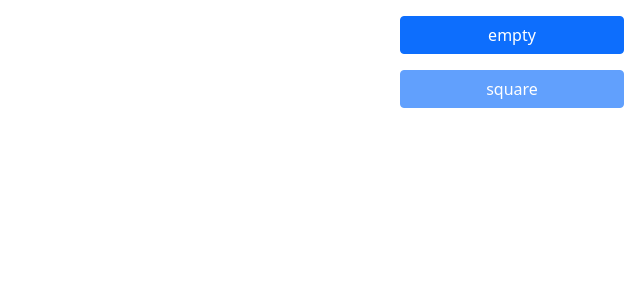
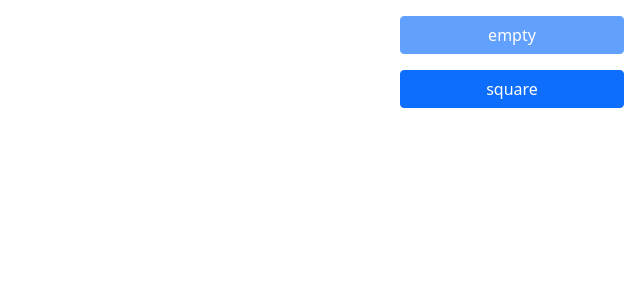
Before and after one commit to jschoedl/4colors, a React (Create React App) app: page / in a window 1280 px wide. Shown: the top 300 px of the page, without its empty margins (640-1280 px from the left). Built offline with nearby package versions, Linux system fonts and the light colour scheme; the HTML template or start-up script is replaced by a standard one.

Commit message:
implement display modes

```diff
--- a/src/components/ColoredGraph.js
+++ b/src/components/ColoredGraph.js
@@ -18,10 +18,11 @@ export default class ColoredGraph extends React.Component {
     constructor(props) {
         super(props)
         this.state = {
-            nodes: this.props.nodes,
-            edges: this.props.edges,
-            numberOfColors: this.props.nodes.length,
+            nodes: props.nodes,
+            edges: props.edges,
+            numberOfColors: props.nodes.length,
         }
+        this.setDisplayMode = props.setDisplayMode;
     }
 
     findMinimalKColoring() {
@@ -49,8 +50,7 @@ export default class ColoredGraph extends React.Component {
         }
     }
 
-    componentDidUpdate(prevProps, prevState, snapshot) {
-        if (this.state.nodes.length > prevState.nodes.length && prevState.nodes.length) {
+    insertRandomNode() {
         const highestIndex = this.state.nodes.length - 1
         let newEdges = []
         const numberOfEdges = Math.floor(Math.random() * 2 + 1)
@@ -65,6 +65,22 @@ export default class ColoredGraph extends React.Component {
             () => setTimeout(() => this.findMinimalKColoring(), 10)
         )
     }
+
+    componentDidUpdate(prevProps, prevState, snapshot) {
+        if (this.state.nodes !== prevState.nodes) {
+            this.setDisplayMode('custom')
+
+            if (this.state.nodes.length > prevState.nodes.length && prevState.nodes.length) {
+                this.insertRandomNode()
+            }
+        }
+
+        if (prevProps !== this.props && this.props.nodes !== undefined)
+            this.setState({
+                nodes: this.props.nodes,
+                edges: this.props.edges,
+                numberOfColors: this.props.nodes.length,
+            })
     }
 
     render() {
--- a/src/components/Controls.js
+++ b/src/components/Controls.js
@@ -1,10 +1,20 @@
 import {Button, Stack} from "react-bootstrap";
 
-export default function Controls() {
+export default function Controls(props) {
+    const displayMode = props.displayMode;
+    const setDisplayMode = props.setDisplayMode;
+
+    function DisplayModeButton(props){
+        const label = props.children;
+        return <Button onClick={() => setDisplayMode(label)} disabled={label === displayMode}>
+            {label}
+        </Button>
+    }
+
     return <div className="menu top right">
         <Stack gap={3}>
-            <Button>empty</Button>
-            <Button disabled>square</Button>
+            <DisplayModeButton>empty</DisplayModeButton>
+            <DisplayModeButton>square</DisplayModeButton>
         </Stack>
     </div>
 }
--- a/src/components/GraphViewer.js
+++ b/src/components/GraphViewer.js
@@ -1,10 +1,26 @@
 import ColoredGraph from "./ColoredGraph";
 import Controls from "./Controls";
 import React from "react";
+import getGraph from "../lib/graphExamples";
 
-export default function GraphViewer(){
-    return <>
-        <Controls/>
-        <ColoredGraph nodes={[]} edges={[]}/>
-    </>
+export default class GraphViewer extends React.Component {
+    constructor(props) {
+        super(props);
+        this.state = {
+            displayMode: 'empty',
+        }
+        this.setDisplayMode = this.setDisplayMode.bind(this)
+    }
+
+    setDisplayMode(newDisplayMode) {
+        this.setState({displayMode: newDisplayMode})
+    }
+
+    render() {
+        let [nodes, edges] = getGraph(this.state.displayMode)
+        return <>
+            <Controls setDisplayMode={this.setDisplayMode} displayMode={this.state.displayMode}/>
+            <ColoredGraph nodes={nodes} edges={edges} setDisplayMode={this.setDisplayMode}/>
+        </>
+    }
 }
--- /dev/null
+++ b/src/lib/graphExamples.js
@@ -0,0 +1,26 @@
+export default function getGraph(label) {
+    let nodes, edges
+    switch (label) {
+        case 'empty':
+            nodes = []
+            edges = []
+            break
+        case 'square':
+            nodes = [
+                {id: 0},
+                {id: 1},
+                {id: 2},
+                {id: 3},
+            ]
+            edges = [
+                {source: 0, target: 1},
+                {source: 1, target: 2},
+                {source: 2, target: 3},
+                {source: 3, target: 0},
+            ]
+            break
+        default:
+            break
+    }
+    return [nodes, edges]
+}
```
Lines whose indentation alone changed are shown as unchanged.
